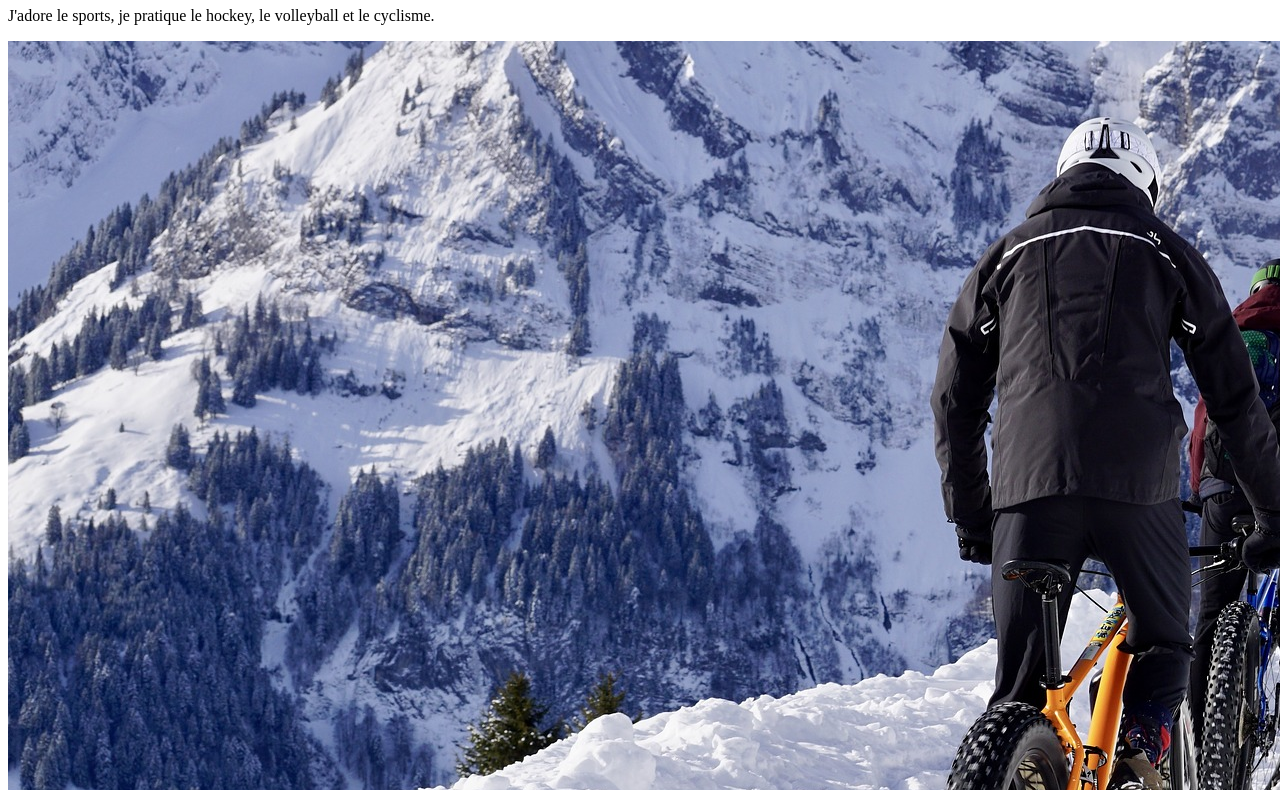
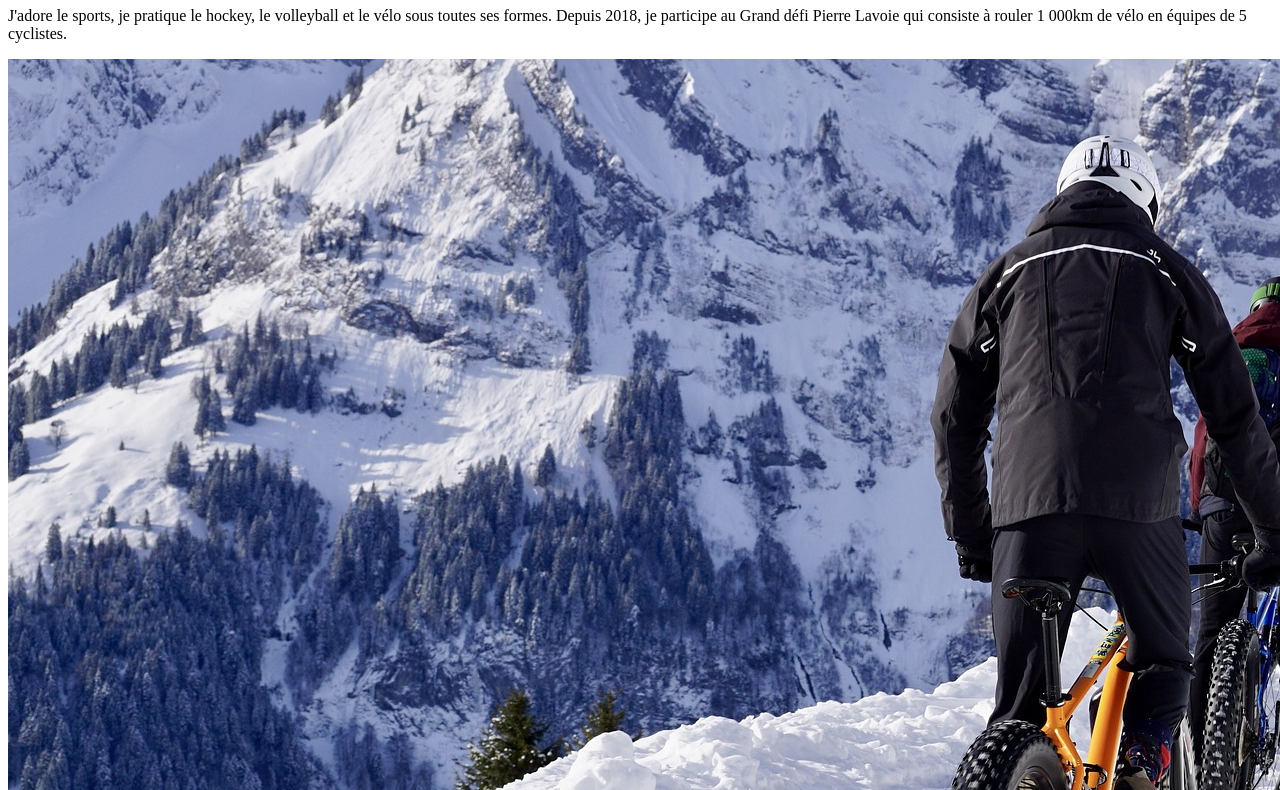
Before and after one commit to yanriverin/yanriverin, a plain HTML site: page Cours_01/JeMePresente/loisirs.html in a window 1280 px wide. Shown: the part 73-863 px from the top of the page. Drawn offline with Linux system fonts and the light colour scheme.

Commit message:
Mise à jour

```diff
--- a/Cours_01/JeMePresente/loisirs.html
+++ b/Cours_01/JeMePresente/loisirs.html
@@ -6,8 +6,7 @@
 </head>
 <body>
     <h1>Mes loisirs</h1>
-
-    <p>J'adore le sports, je pratique le hockey, le volleyball et le cyclisme.</p>
+    <p>J'adore le sports, je pratique le hockey, le volleyball et le vélo sous toutes ses formes.  Depuis 2018, je participe au Grand défi Pierre Lavoie qui consiste à rouler 1 000km de vélo en équipes de 5 cyclistes. </p>
 
     <img src="IMG/Fatbike.jpg" height="1078" width="1920"/>
 
```
